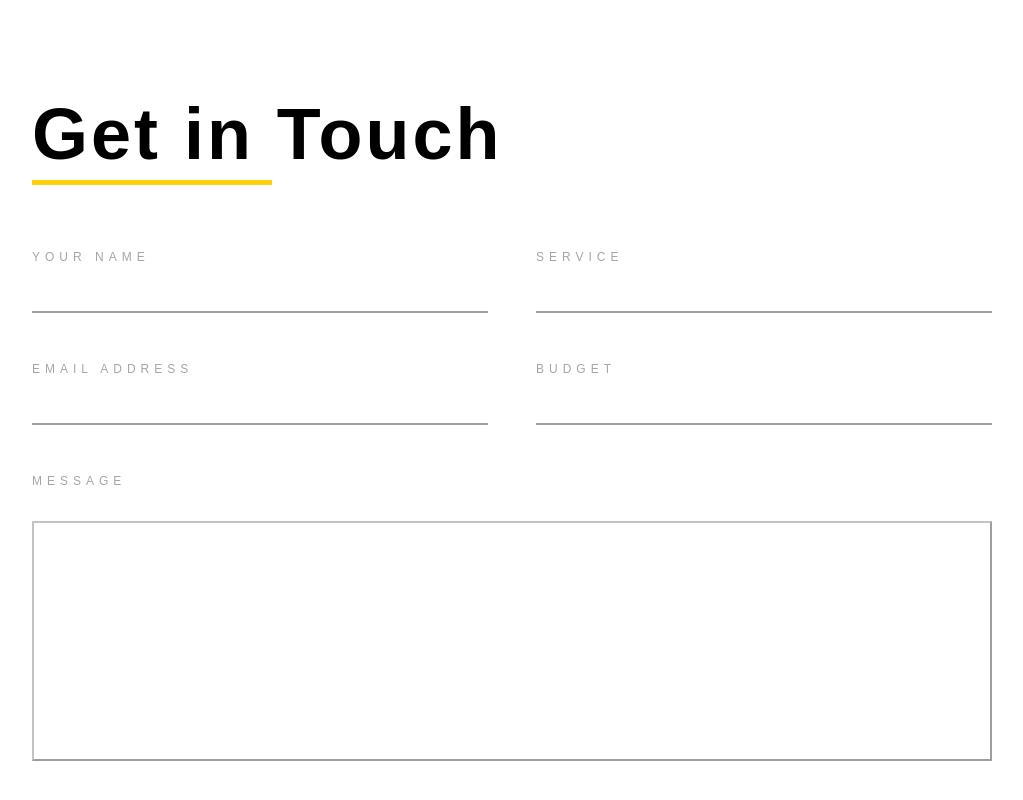
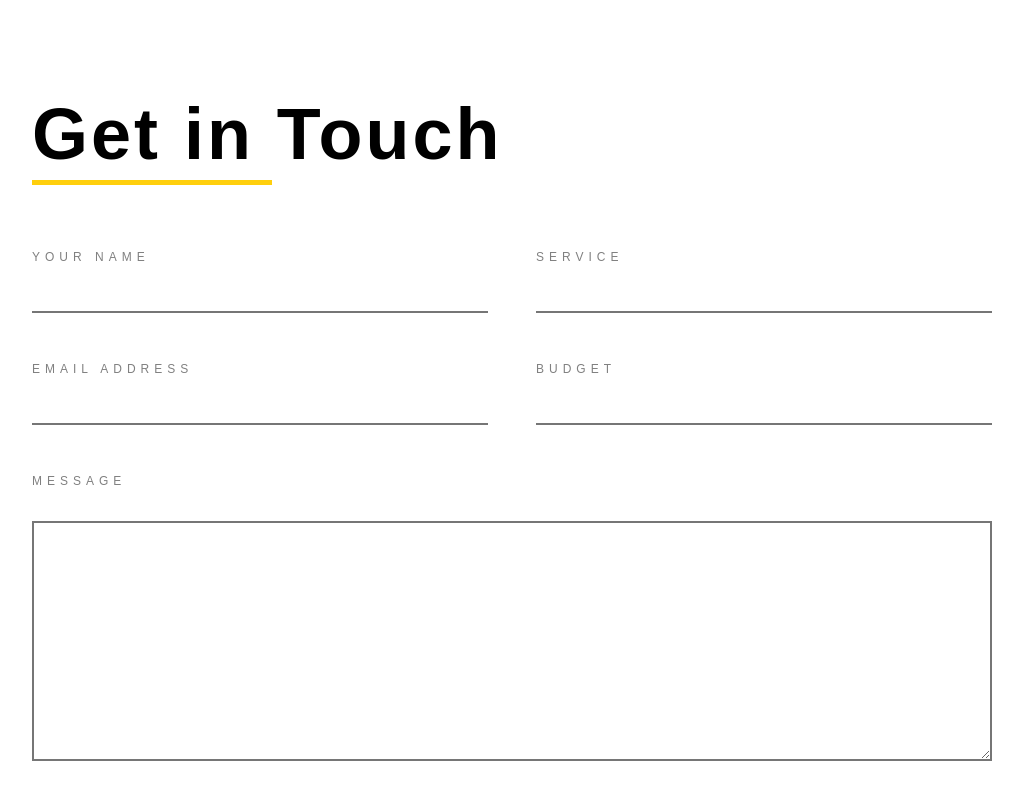
Before and after one commit to jamgorilla/portfolio-site, a Next.js app: page /contact in a window 1280 px wide. Shown: the part 216-1016 px from the top of the page, without its empty margins (128-1151 px from the left). Built offline with nearby package versions, Linux system fonts and the light colour scheme; a web font is replaced by a local one.

Commit message:
developing contact form further

```diff
--- a/components/footer/Footer.js
+++ b/components/footer/Footer.js
@@ -106,7 +106,7 @@ function Footer() {
                     <li><Link href="/"><p><span>Home</span></p></Link></li>
                     <li><Link href="/#projects-section"><p><span>Projects</span></p></Link></li>
                     <li><Link href="/"><p><span>About Me</span></p></Link></li>
-                    <li><Link href="/"><p><span>Contact</span></p></Link></li>
+                    <li><Link href="/contact"><p><span>Contact</span></p></Link></li>
                 </ul>
 
         <div className='footer-third-section'>
--- a/components/mainNavigation/MainNavigation.js
+++ b/components/mainNavigation/MainNavigation.js
@@ -52,7 +52,7 @@ function MainNavigation() {
             <li><Link href="/"><h1 onClick={ toggleNavMenu }>Home</h1></Link></li>
             <li><Link href="/#projects-section"><h1 onClick={ toggleNavMenu }>Projects</h1></Link></li>
             <li><Link href="/"><h1 onClick={ toggleNavMenu }>About me</h1></Link></li>
-            <li><Link href="/"><h1 onClick={ toggleNavMenu }>Contact</h1></Link></li>
+            <li><Link href="/contact"><h1 onClick={ toggleNavMenu }>Contact</h1></Link></li>
         </ul>
 
     </nav>
--- a/pages/contact.js
+++ b/pages/contact.js
@@ -31,7 +31,7 @@ function Contact() {
             </div>
             <div className='message-container'>
                 <label htmlFor="message"><h4>Message</h4></label>
-                <input type="text" id="message" name="message" />
+                <textarea id="message" name="message" />
             </div>
         </form>
 
--- a/scss/pages/_contact.scss
+++ b/scss/pages/_contact.scss
@@ -2,7 +2,7 @@
     margin-left: var(--standard-side-padding);
     margin-right: var(--standard-side-padding);
     margin-top: 20rem;
-
+    height: 100%;
 }
 
 // .contact-page-title {
@@ -14,7 +14,7 @@
     margin-top: 4rem;
     margin-bottom: 20rem;
 
-    opacity: 0.7;
+    opacity: 1;
     gap: 3rem;
     & div .contact-top-field-input {
         margin-top: 1rem;
@@ -24,17 +24,24 @@
         border-left: none;
         border-right: none;
         font-size: 20pt;
+        font-family: var(--ff-primary);
+        color: var(--clr-medium-grey);
     }
     & .message-container {
         width: 100%;
         grid-column: 1/3;
         & #message {
+            display: flex;
             margin-top: 2rem;
             width: 100%;
             border-width: 2px;
-            border-left-color: #FFFFFF;
-            border-top-color: #FFFFFF;
             height: 15rem;
+
+            font-size: 20pt;
+            font-family: var(--ff-primary);
+            color: var(--clr-medium-grey);
+
+
         }
     }
 }
--- a/src/css/main.css
+++ b/src/css/main.css
@@ -1191,6 +1191,7 @@ main:before {
   margin-left: var(--standard-side-padding);
   margin-right: var(--standard-side-padding);
   margin-top: 20rem;
+  height: 100%;
 }
 
 .contact-form {
@@ -1200,7 +1201,7 @@ main:before {
       grid-template-columns: 1fr 1fr;
   margin-top: 4rem;
   margin-bottom: 20rem;
-  opacity: 0.7;
+  opacity: 1;
   gap: 3rem;
 }
 
@@ -1212,6 +1213,8 @@ main:before {
   border-left: none;
   border-right: none;
   font-size: 20pt;
+  font-family: var(--ff-primary);
+  color: var(--clr-medium-grey);
 }
 
 .contact-form .message-container {
@@ -1222,11 +1225,15 @@ main:before {
 }
 
 .contact-form .message-container #message {
+  display: -webkit-box;
+  display: -ms-flexbox;
+  display: flex;
   margin-top: 2rem;
   width: 100%;
   border-width: 2px;
-  border-left-color: #FFFFFF;
-  border-top-color: #FFFFFF;
   height: 15rem;
+  font-size: 20pt;
+  font-family: var(--ff-primary);
+  color: var(--clr-medium-grey);
 }
 /*# sourceMappingURL=main.css.map */
```
Also changed, not shown: 1 other file (tests, documents, lock files or other folders).
